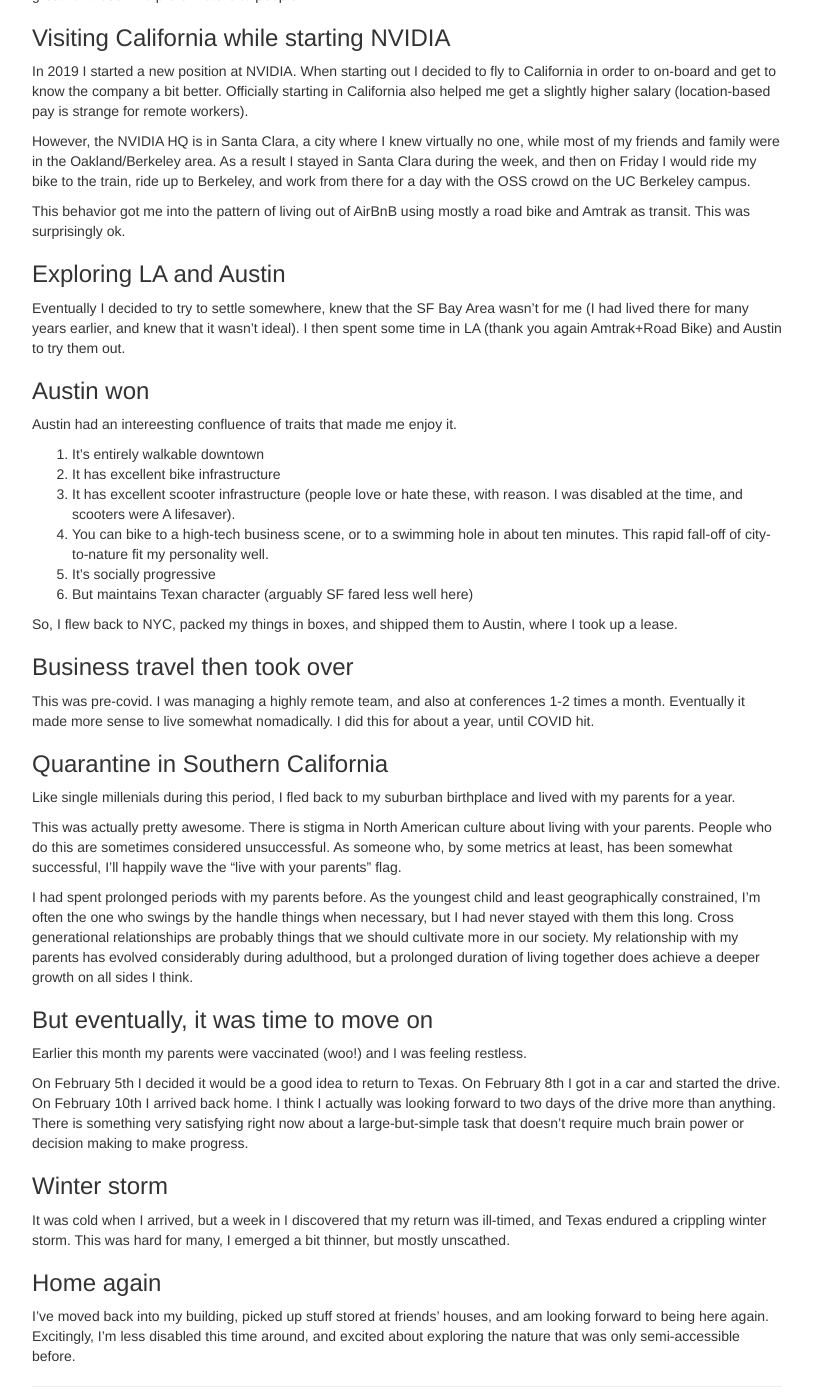
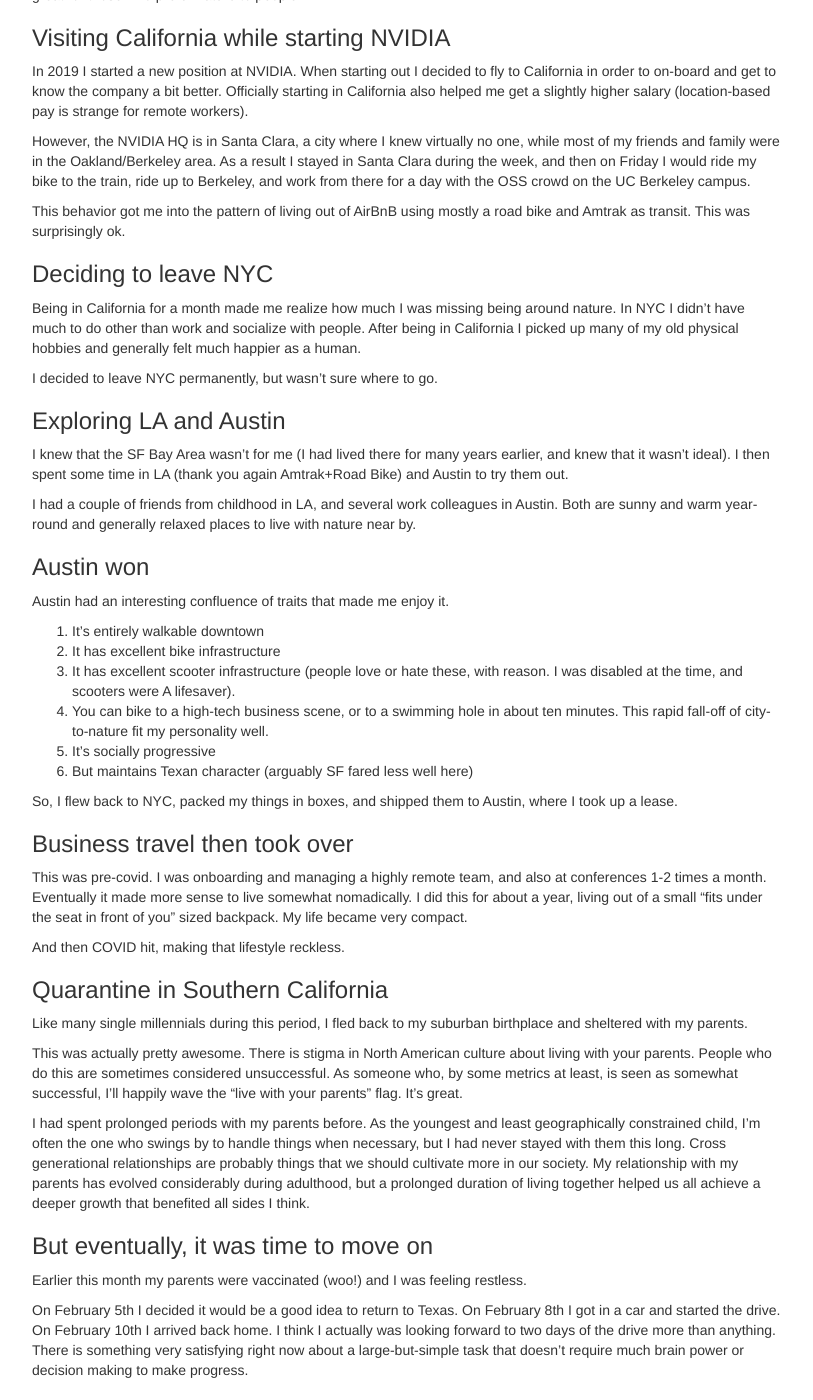
Before and after one commit to besyskymnbk/blog, a Jekyll site: the page built from _posts/work/2021-02-28-austin.md, in a window 1280 px wide and 1400 px high, scrolled down 359 px. Shown: the whole window, without its empty margins (233-1046 px from the left). Built offline with Jekyll 4.4.1, drawn with Linux system fonts in a browser that asks for light colours; comment, search, counter and statistics services are not loaded.

Commit message:
update austin

```diff
--- a/_posts/work/2021-02-28-austin.md
+++ b/_posts/work/2021-02-28-austin.md
@@ -37,17 +37,30 @@ This behavior got me into the pattern of living out of AirBnB using mostly a
 road bike and Amtrak as transit.  This was surprisingly ok.
 
 
+### Deciding to leave NYC
+
+Being in California for a month made me realize how much I was missing being
+around nature.  In NYC I didn't have much to do other than work and socialize
+with people.  After being in California I picked up many of my old physical
+hobbies and generally felt much happier as a human.
+
+I decided to leave NYC permanently, but wasn't sure where to go.
+
+
 ### Exploring LA and Austin
 
-Eventually I decided to try to settle somewhere, knew that the SF Bay Area
-wasn't for me (I had lived there for many years earlier, and knew that it
-wasn't ideal).  I then spent some time in LA (thank you again Amtrak+Road
-Bike) and Austin to try them out.
+I knew that the SF Bay Area wasn't for me (I had lived there for many years
+earlier, and knew that it wasn't ideal).  I then spent some time in LA (thank
+you again Amtrak+Road Bike) and Austin to try them out.
+
+I had a couple of friends from childhood in LA, and several work colleagues in
+Austin.  Both are sunny and warm year-round and generally relaxed places to
+live with nature near by.
 
 
 ### Austin won
 
-Austin had an intereesting confluence of traits that made me enjoy it.
+Austin had an interesting confluence of traits that made me enjoy it.
 
 1.  It's entirely walkable downtown
 2.  It has excellent bike infrastructure
@@ -58,34 +71,37 @@ Austin had an intereesting confluence of traits that made me enjoy it.
 5.  It's socially progressive
 6.  But maintains Texan character (arguably SF fared less well here)
 
-
 So, I flew back to NYC, packed my things in boxes, and shipped them to Austin,
 where I took up a lease.
 
 
 ### Business travel then took over
 
-This was pre-covid.  I was managing a highly remote team, and also at
-conferences 1-2 times a month.  Eventually it made more sense to live somewhat
-nomadically.  I did this for about a year, until COVID hit.
+This was pre-covid.  I was onboarding and managing a highly remote team, and
+also at conferences 1-2 times a month.  Eventually it made more sense to live
+somewhat nomadically.  I did this for about a year, living out of a small "fits
+under the seat in front of you" sized backpack.  My life became very compact.
+
+And then COVID hit, making that lifestyle reckless.
 
 
 ### Quarantine in Southern California
 
-Like single millenials during this period, I fled back to my suburban birthplace and lived with my parents for a year.
+Like many single millennials during this period,
+I fled back to my suburban birthplace and sheltered with my parents.
 
 This was actually pretty awesome.  There is stigma in North American culture
 about living with your parents.  People who do this are sometimes considered
-unsuccessful.  As someone who, by some metrics at least, has been somewhat
-successful, I'll happily wave the "live with your parents" flag.
+unsuccessful.  As someone who, by some metrics at least, is seen as somewhat
+successful, I'll happily wave the "live with your parents" flag.  It's great.
 
-I had spent prolonged periods with my parents before.  As the youngest child
-and least geographically constrained, I'm often the one who swings by the
+I had spent prolonged periods with my parents before.  As the youngest and
+least geographically constrained child, I'm often the one who swings by to
 handle things when necessary, but I had never stayed with them this long.
 Cross generational relationships are probably things that we should cultivate
 more in our society.  My relationship with my parents has evolved considerably
-during adulthood, but a prolonged duration of living together does achieve a
-deeper growth on all sides I think.
+during adulthood, but a prolonged duration of living together helped us all
+achieve a deeper growth that benefited all sides I think.
 
 
 ### But eventually, it was time to move on
```
